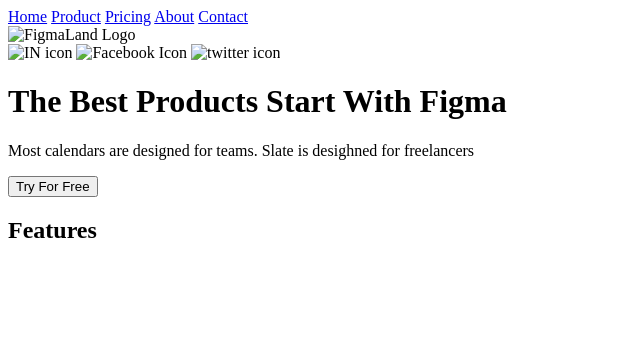
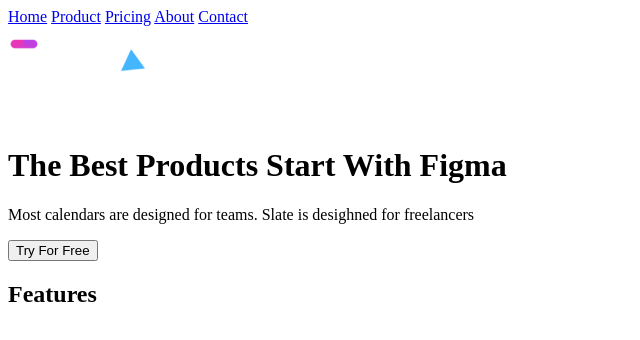
Before and after one commit to mariiakravc/web-project, a plain HTML site: page index.html in a window 1280 px wide. Shown: the whole page, without its empty margins (0-640 px from the left). Drawn offline with Linux system fonts and the light colour scheme.

Commit message:
Added text

```diff
--- a/index.html
+++ b/index.html
@@ -18,11 +18,11 @@
           <a href="#">About</a>
           <a href="#">Contact</a>
           </div>
-            <img src="logo.png" alt="FigmaLand Logo">
+            <img src="img/logo.png" alt="FigmaLand Logo">
             <div class="social-icons"></div>
-            <img src="Vector.png" alt="IN icon">
-            <img src="fb.png" alt="Facebook Icon">
-            <img src="twitter.png" alt="twitter icon">
+            <img src="img/Vector.png" alt="IN icon">
+            <img src="img/fb.png" alt="Facebook Icon">
+            <img src="img/twitter.png" alt="twitter icon">
         </nav>
         <div class="hero">
         <h1>The Best Products Start With Figma</h1>
```
Also changed, not shown: img/Vector.png (renamed from .github/workflows/img/Vector.png), img/fb.png (renamed from .github/workflows/img/fb.png), img/logo.png (renamed from .github/workflows/img/logo.png), img/twitter.png (renamed from .github/workflows/img/twitter.png).
